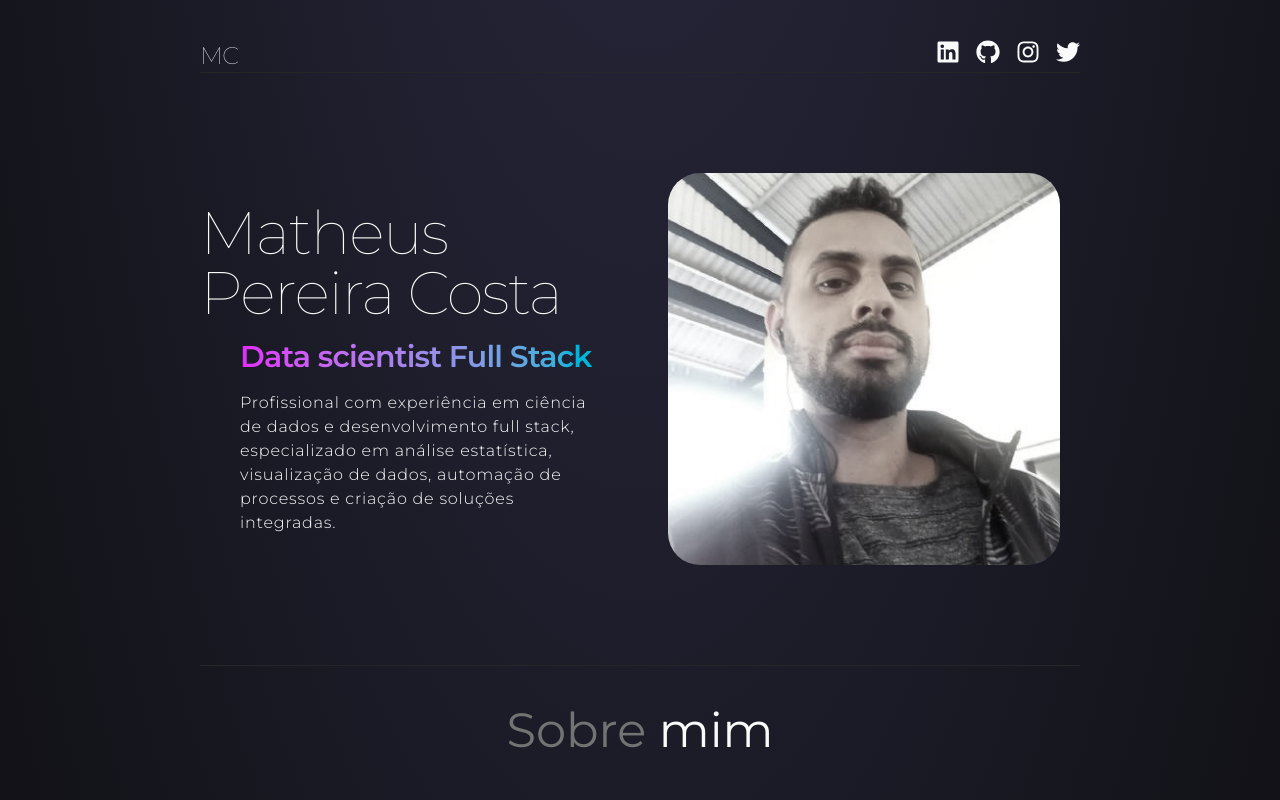
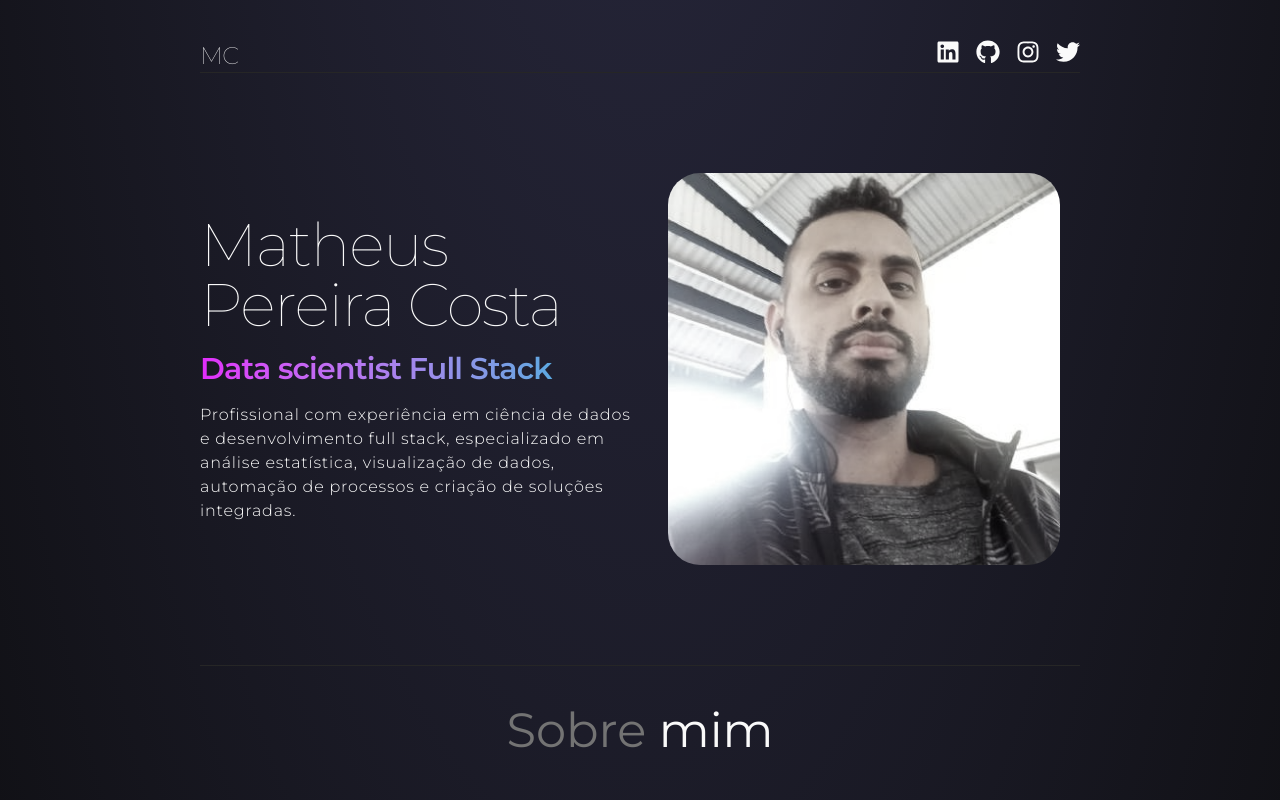
Before and after one commit to matheus-costa-dev/Portfolio, a React (Vite) app: page / in a window 1280 px wide. Shown: the top 800 px of the page. Built offline with nearby package versions, Linux system fonts and the light colour scheme.

Commit message:
atualizando readme

```diff
--- a/src/components/Hero.jsx
+++ b/src/components/Hero.jsx
@@ -8,7 +8,7 @@ function Hero() {
         <SepareteContent>
             <div className="flex flex-col md:flex-row my-20 gap-4 items-center">
 
-                <div className="w-full lg:w-1/2 flex flex-col gap-4 items-center ">
+                <div className="w-full lg:w-1/2 flex flex-col gap-4  ">
                     <motion.h1
                     initial={{x:-100, opacity:0}}
                     whileInView={{x:0, opacity:1}}
@@ -23,7 +23,7 @@ function Hero() {
                     initial={{x:-100, opacity:0}}
                     whileInView={{x:0, opacity:1}}
                     transition={{duration:2, delay:1}}
-                    className="font-light tracking-wider max-w-xl lg:px-10">{HERO_CONTENT.brief}</motion.p>
+                    className="font-light tracking-wider max-w-xl">{HERO_CONTENT.brief}</motion.p>
                 </div>
                 <div className="w-full lg:w-1/2 p-5">
                     <motion.img
--- a/src/constant/index.js
+++ b/src/constant/index.js
@@ -1,5 +1,3 @@
-import { getRepos } from "./repo.js"
-
 export const NAVBAR_CONTENT = {
   logo: "MC",
   links: {
@@ -146,8 +144,8 @@ export const PROJECTS_CONTENT = [
     "homepage": null
   },
   {
-    "name": "TCC",
-    "description": "Tranalho de conclusão de curso aplicando a moderna teoria de portfolio no mercado de criptmoedas",
+    "name": "Markowitz",
+    "description": "Aplicando a moderna teoria de portfolio de markowitz no mercado de criptmoedas.",
     "url": "https://github.com/matheus-costa-dev/TCC",
     "langs": {
       "R": 0.639,
```
Also changed, not shown: 1 other file (tests, documents, lock files or other folders).
